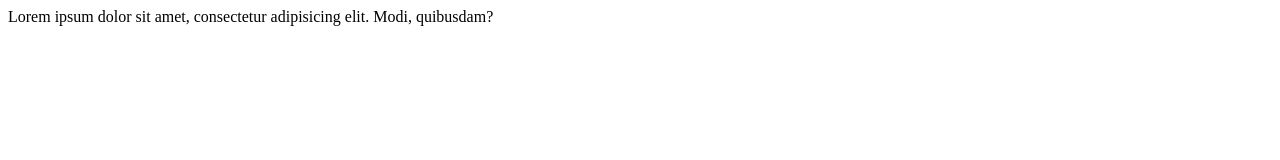
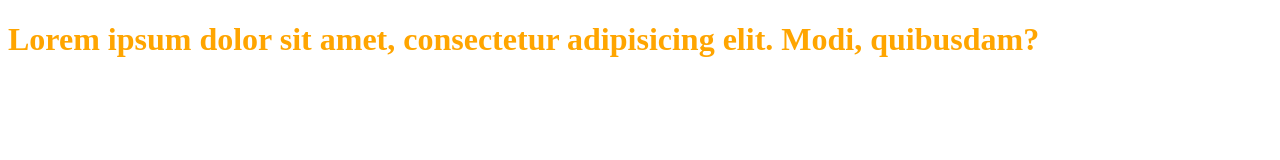
Before and after one commit to BudigaiNatalia/hello, a plain HTML site: page index.html in a window 1280 px wide. Drawn offline with Linux system fonts and the light colour scheme.

Commit message:
am modificat index si am adaugat style

```diff
--- a/index.html
+++ b/index.html
@@ -3,8 +3,9 @@
 <head>
     <meta charset="UTF-8">
     <title>Title</title>
+    <link rel="stylesheet" href="style.css">
 </head>
 <body>
-<div>Lorem ipsum dolor sit amet, consectetur adipisicing elit. Modi, quibusdam?</div>
+<h1>Lorem ipsum dolor sit amet, consectetur adipisicing elit. Modi, quibusdam?</h1>
 </body>
 </html>
--- /dev/null
+++ b/style.css
@@ -0,0 +1,3 @@
+h1{
+    color: orange;
+}
```
